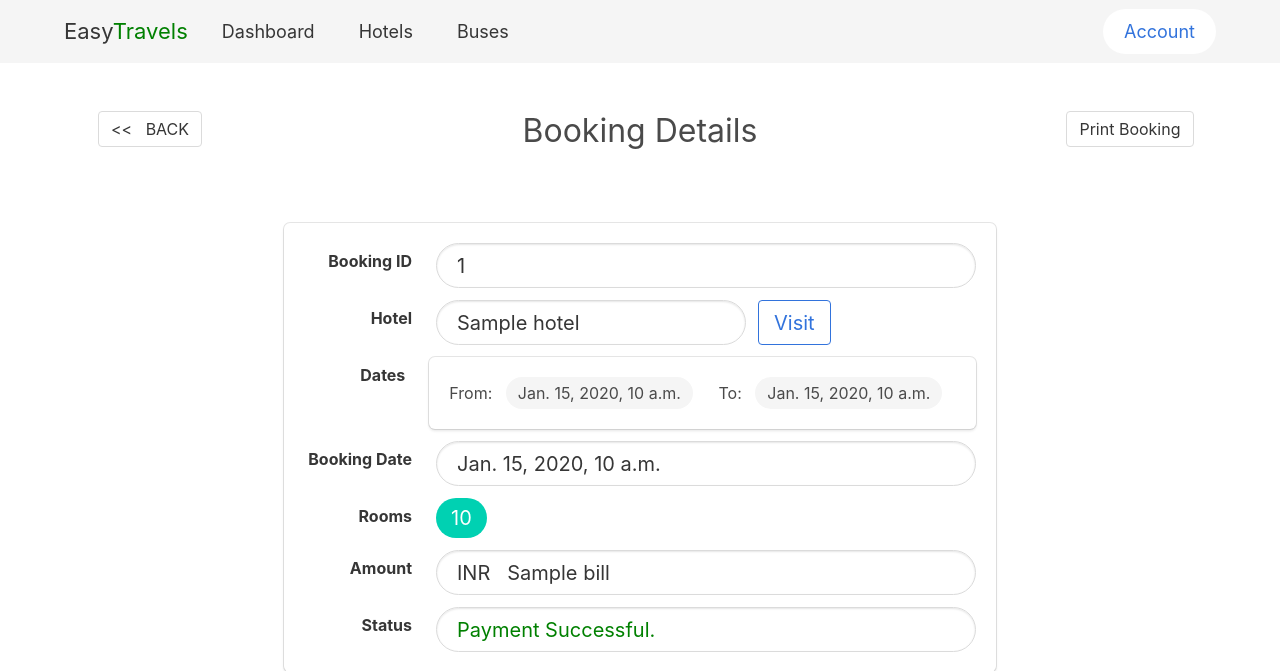
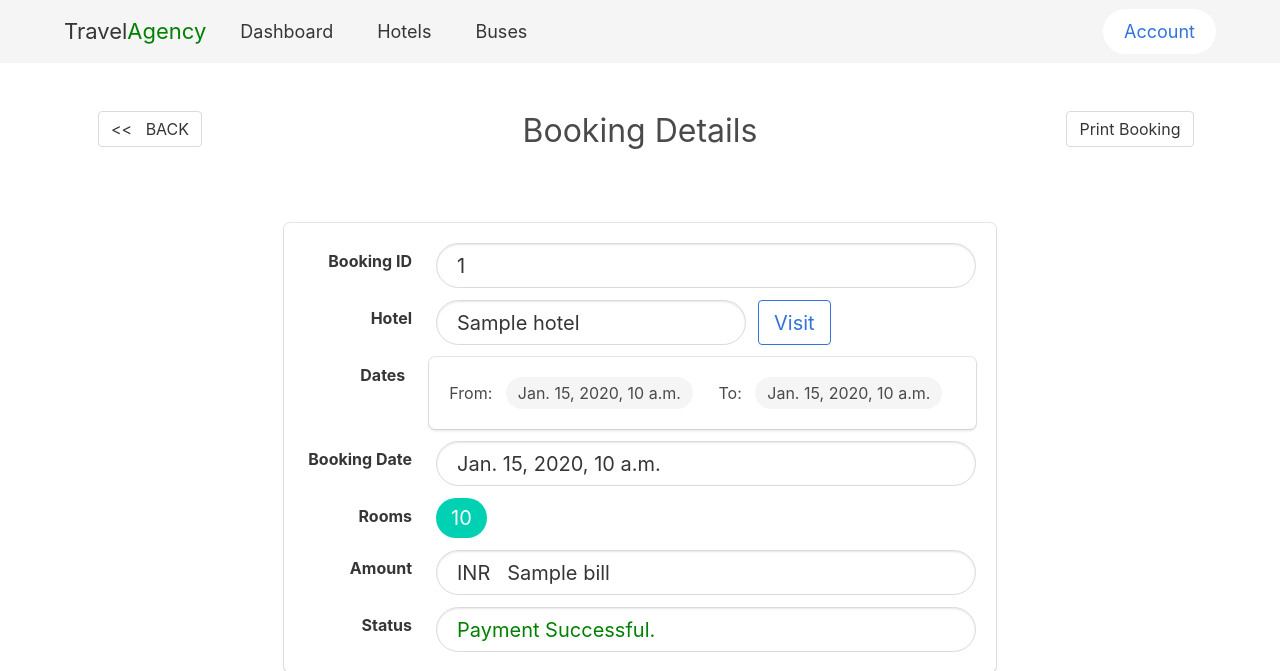
Before and after one commit to Vudangkhoa0910/Distributed_System_Travel_Booking, a Django app: template server/booking/templates/booking/details.html in a window 1280 px wide. Shown: the top 671 px of the page. Run offline with Django 3.2, Linux system fonts and the light colour scheme; the template is opened without the code that fills it: most values are stand-ins (such as "Sample title", 1, 10 or a date in 2020); data that the repository does not hold is empty; some libraries are stand-ins or nearby versions.

Commit message:
update title v1

```diff
--- a/server/templates/base.html
+++ b/server/templates/base.html
@@ -14,7 +14,7 @@
           <div class="container">
               <div class="navbar-brand">
                   <div class="navbar-item" href="{% url 'person:Dashboard' %}">
-                      <p style="font-size: 22px;">Easy<span style="color: green;">Travels</span></p>
+                      <p style="font-size: 22px;">Travel<span style="color: green;">Agency</span></p>
                   </div>
                   <a role="button" class="navbar-burger burger" aria-label="menu" aria-expanded="false" data-target="navbarBasicExample">
                       <span aria-hidden="true"></span>
```
